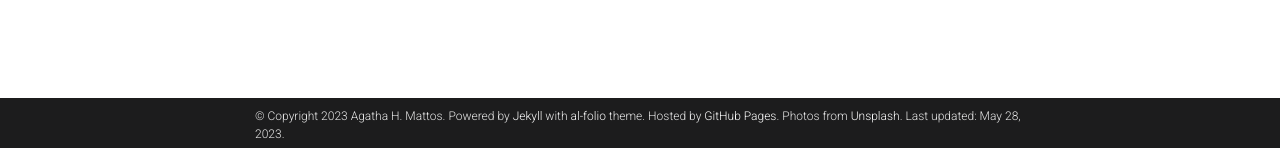
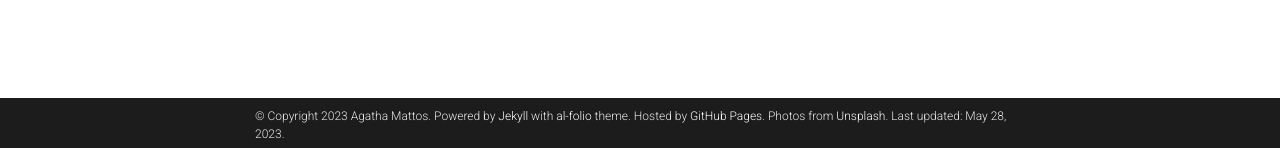
Before and after one commit to agathamattos/agathamattos.github.io, a Jekyll site: the page built from _pages/teaching.md, in a window 1280 px wide. Shown: the part 749-897 px from the top of the page. Built offline with Jekyll 4.4.1, drawn with Linux system fonts in a browser that asks for light colours; comment, search, counter and statistics services are not loaded; a style sheet for code colours, icons or effects is not loaded.

Commit message:
Small change

```diff
--- a/_config.yml
+++ b/_config.yml
@@ -4,7 +4,7 @@
 
 title: Agatha Mattos' personal website # the website title (if blank, full name will be used instead)
 first_name: Agatha # your first name
-middle_name: H. # your middle name or initial
+middle_name: # your middle name or initial
 last_name: Mattos # your last name
 email: agatha.hennigendemattos@ucdconnect.ie
 description: > # the ">" symbol means to ignore newlines until "footer_text:"
```
